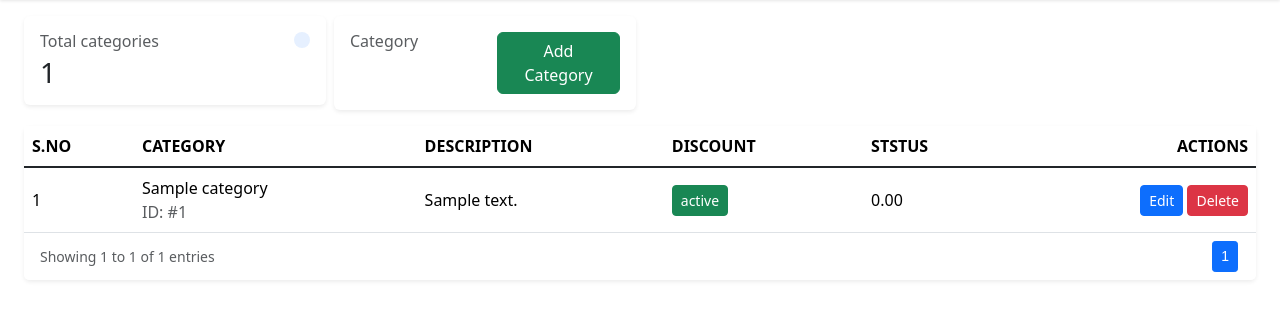
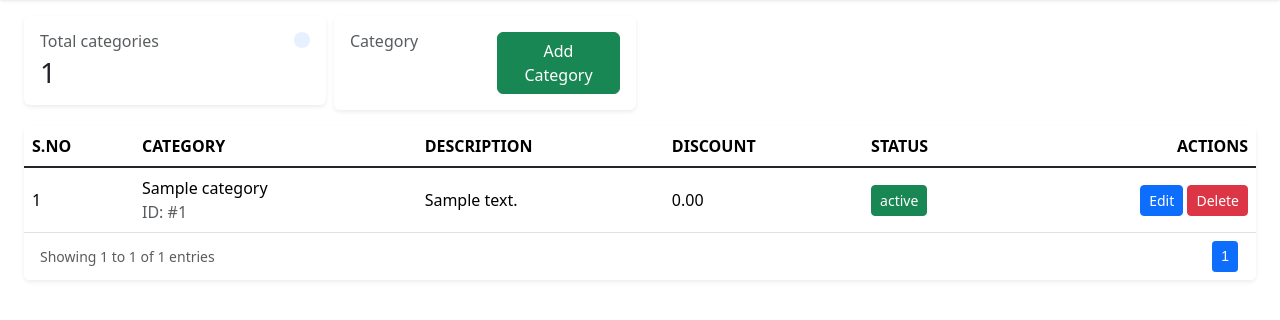
Before and after one commit to muhammedshann/fresh2home, a Django app: page /admin/category/ in a window 1280 px wide; the page is wider, and only the part inside the window is pictured. Shown: the part 74-394 px from the top of that part. Run offline with Django 5.2, Linux system fonts and the light colour scheme; a user stored in the database is signed in; tables that the repository leaves empty hold one stand-in row (values such as "Sample post"); parts of the project's set-up code (start-up, migrations or seed data) failed here and were passed over; some libraries are stand-ins or nearby versions.

Commit message:
changing status and discount position correct

```diff
--- a/admin_side/templates/category.html
+++ b/admin_side/templates/category.html
@@ -60,7 +60,7 @@
                         <th class="fw-500 py-2">Category</th>
                         <th class="fw-500 py-2">Description</th>
                         <th class="fw-500 py-2">Discount</th>
-                        <th class="fw-500 py-2">Ststus</th>
+                        <th class="fw-500 py-2">Status</th>
                         <th class="fw-500 py-2 text-end">Actions</th>
                     </tr>
                 </thead>
@@ -78,15 +78,15 @@
                             <div class="fw-500 text-truncate" style="max-width: 200px;">{{ category.description }}</div>
                         </td>
                         <td class="py-2">
+                            <div class="fw-500 text-truncate" style="max-width: 200px;">{{ category.discount }}</div>
+                        </td>
+                        <td class="py-2">
                             <button data-url="{% url 'category_active' category.id %}"
                                     class="btn btn-sm toggle-status {% if category.is_active %}btn-success{% else %}btn-danger{% endif %}">
                                     <i
                                         class="bi {% if category.is_active %}bi-check-circle{% else %}bi-x-circle{% endif %}"></i>
                                     {% if category.is_active %} active {% else %} not active {% endif %}
                             </button>
-                        </td>
-                        <td class="py-2">
-                            <div class="fw-500 text-truncate" style="max-width: 200px;">{{ category.discount }}</div>
                         </td>
                         <td class="py-2 text-end">
                             <button class="btn btn-primary btn-sm" data-bs-toggle="modal"
@@ -161,12 +161,12 @@ aria-hidden="true">
                     <input type="text" class="form-control" name="name" value="{{ category.name }}">
                 </div>
                 <div class="mb-3">
+                    <label class="form-label">Description</label>
+                    <textarea class="form-control" name="description">{{ category.description }}</textarea>
+                </div>
+                <div class="mb-3">
                     <label class="form-label">Discount (%)</label>
                     <input type="number" class="form-control" name="discount" value="{{ category.discount }}" min="0" max="100" step="0.01">
-                </div>
-                <div class="mb-3">
-                    <label class="form-label">Description</label>
-                    <textarea class="form-control" name="description">{{ category.description }}</textarea>
                 </div>
             </div>
             <div class="modal-footer">
```
